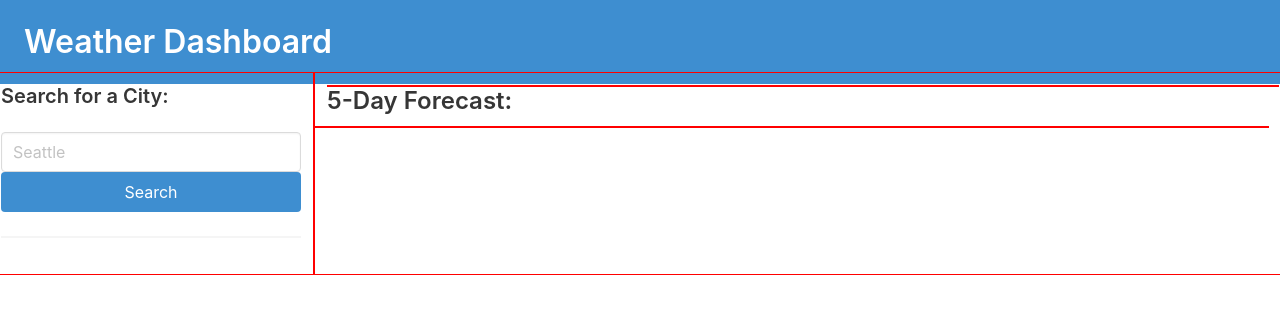
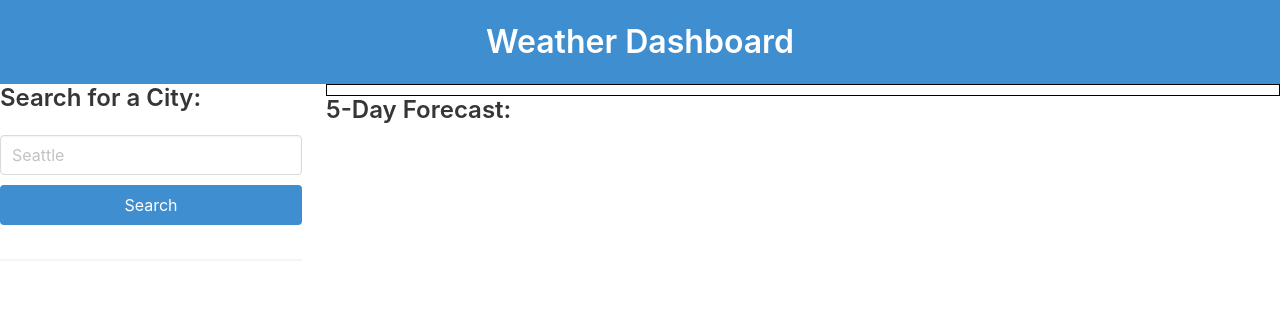
Before and after one commit to AdrianCronin/WeatherDashboard, a plain HTML site: page index.html in a window 1280 px wide. Drawn offline with nearby package versions, Linux system fonts and the light colour scheme.

Commit message:
added css classes

```diff
--- a/assets/style.css
+++ b/assets/style.css
@@ -40,6 +40,20 @@
     padding-right: 10px;
 }
 
-.hidden {
-    display: none;
+.hero.is-info .title {
+    text-align: center;
+    color: #fff;
 }
+
+#historyBtns * {
+    margin-bottom: 10px;
+}
+
+#search-form * {
+    margin-bottom: 10px;
+}
+
+#currentWeather {
+    border: 1px solid black;
+    padding: 5px;
+}
--- a/index.html
+++ b/index.html
@@ -27,9 +27,9 @@
     <div class="columns is-mobile">
 
         <!-- this div contains the search bar and history -->
-        <div class="column is-one-quarter testClass is-flex is-flex-direction-column">
+        <div class="column is-one-quarter is-flex is-flex-direction-column">
 
-            <h1 class="title is-5">Search for a City:</h1>
+            <h1 class="title is-4">Search for a City:</h1>
 
             <form id="search-form" class="is-flex is-flex-direction-column">
                 <input class="input is-normal" type="text" placeholder="Seattle" id="searchBar">
@@ -43,14 +43,14 @@
 
         </div>
 
-        <div class="column testClass is-flex is-flex-direction-column">
+        <div class="column is-flex is-flex-direction-column">
             <!-- this div contains the current weather -->
-            <div class="testClass" id="currentWeather"></div>
+            <div class="" id="currentWeather"></div>
 
             <h1 class='title is-4'>5-Day Forecast:</h1>
 
             <!-- this div contains the 5 day forecast -->
-            <div class="testClass columns" id="forecast"></div>
+            <div class=" columns" id="forecast"></div>
 
         </div>
 
```
